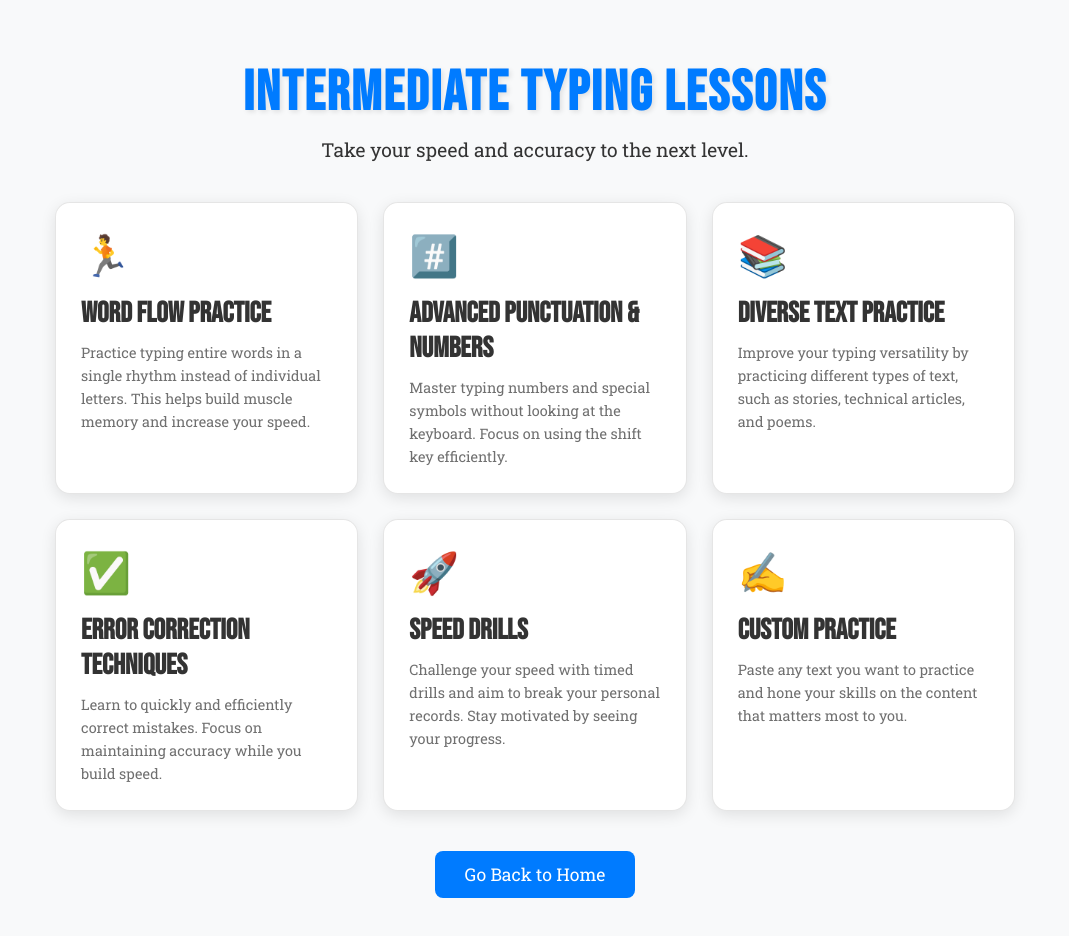
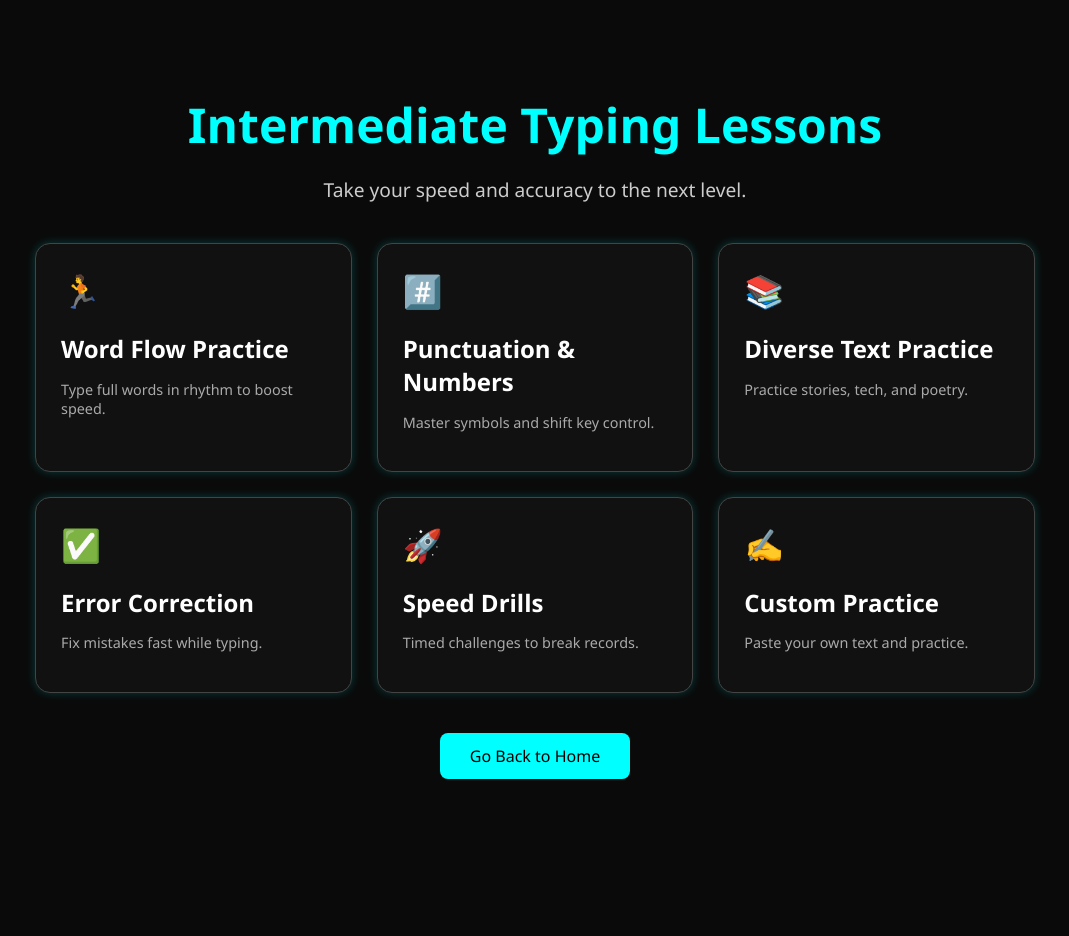
Before and after one commit to ramgopichand42/online-typing-practice, a plain HTML site: page intermediate.html in a window 1280 px wide. Shown: the whole page, without its empty margins (105-1174 px from the left). After the commit the page ends 839 px from the top, so only its background shows below. Drawn offline with Linux system fonts and the light colour scheme.

Commit message:
Update intermediate.html

```diff
--- a/intermediate.html
+++ b/intermediate.html
@@ -1,180 +1,144 @@
 <!DOCTYPE html>
 <html lang="en">
 <head>
-    <meta charset="UTF-8">
-    <meta name="viewport" content="width=device-width, initial-scale=1.0">
-    <title>Intermediate | typer.app</title>
-    <link rel="stylesheet" href="style.css">
-    <link href="https://fonts.googleapis.com/css2?family=Bebas+Neue:wght@400;700&family=Roboto+Slab:wght@400;700&display=swap" rel="stylesheet">
+  <meta charset="UTF-8" />
+  <meta name="viewport" content="width=device-width, initial-scale=1.0"/>
+  <title>Typer App | Neon Mode</title>
   <style>
-        /* General page container and titles */
+    body {
+      margin: 0;
+      font-family: 'Segoe UI', sans-serif;
+      background-color: #0a0a0a;
+      color: #fff;
+      overflow-x: hidden;
+    }
+
     .page-container {
       max-width: 1000px;
       margin: 40px auto;
       padding: 20px;
       text-align: center;
-        }
-
-        /* New: Animation for all content */
-        .page-title, .page-subtitle, .lesson-card, .back-btn {
-            opacity: 0;
-            animation: slide-in 0.8s forwards;
-        }
-
-        /* Animation keyframes for slide-in effect */
-        @keyframes slide-in {
-            from {
-                opacity: 0;
-                transform: translateY(20px);
-            }
-            to {
-                opacity: 1;
-                transform: translateY(0);
-            }
-        }
-
-        /* Animation delays for staggered effect */
-        .page-title {
-            animation-delay: 0.2s;
-        }
-        .page-subtitle {
-            animation-delay: 0.4s;
-        }
-        .lessons-grid .lesson-card:nth-child(1) { animation-delay: 0.6s; }
-        .lessons-grid .lesson-card:nth-child(2) { animation-delay: 0.8s; }
-        .lessons-grid .lesson-card:nth-child(3) { animation-delay: 1.0s; }
-        .lessons-grid .lesson-card:nth-child(4) { animation-delay: 1.2s; }
-        .lessons-grid .lesson-card:nth-child(5) { animation-delay: 1.4s; }
-        .lessons-grid .lesson-card:nth-child(6) { animation-delay: 1.6s; }
-        .back-btn {
-            animation-delay: 1.8s;
+      position: relative;
     }
 
     .page-title {
-            font-family: 'Bebas Neue', sans-serif;
-            font-size: 3.5em;
-            color: var(--color-primary);
+      font-size: 3em;
+      color: #00ffff;
       margin-bottom: 10px;
-            letter-spacing: 2px;
-            text-shadow: 2px 2px 5px rgba(0,0,0,0.1);
+      animation: fadeIn 1s ease forwards;
     }
 
     .page-subtitle {
       font-size: 1.2em;
-            color: var(--text-color);
-            opacity: 0.8;
+      color: #ccc;
       margin-bottom: 40px;
+      animation: fadeIn 1.2s ease forwards;
     }
 
-        /* Grid for lesson cards */
     .lessons-grid {
       display: grid;
       grid-template-columns: repeat(auto-fit, minmax(280px, 1fr));
       gap: 25px;
-            justify-content: center;
     }
 
-        /* Styling for each lesson card */
     .lesson-card {
-            background-color: var(--card-bg);
+      background-color: #111;
       padding: 25px;
       border-radius: 15px;
-            box-shadow: 0 4px 15px rgba(0,0,0,0.1);
+      border: 1px solid #444;
+      box-shadow: 0 0 10px rgba(0,255,255,0.2);
       transition: transform 0.3s, box-shadow 0.3s;
       cursor: pointer;
-            border: 1px solid var(--card-border-color);
       position: relative;
+      text-align: left;
       overflow: hidden;
-            text-align: left;
     }
 
-        /* Dark mode specific shadow */
-        .dark-mode .lesson-card {
-            box-shadow: 0 4px 15px rgba(0,0,0,0.4);
+    .lesson-card:hover {
+      transform: scale(1.03);
+      box-shadow: 0 0 20px rgba(0,255,255,0.6);
     }
 
-        /* Hover animation effects for the cards */
-        .lesson-card:hover {
-            transform: translateY(-5px) scale(1.02);
-            box-shadow: var(--glow-shadow);
-            animation: pulse-glow 2s infinite; /* Added a pulsing glow effect */
+    .card-active {
+      animation: pulseGlow 1s infinite;
     }
 
-        /* Inner glow effect on hover */
-        .lesson-card::after {
-            content: '';
-            position: absolute;
-            top: -50%;
-            left: -50%;
-            width: 200%;
-            height: 200%;
-            background: radial-gradient(circle, rgba(255, 255, 255, 0.1) 0%, transparent 70%);
-            opacity: 0;
-            transition: opacity 0.5s;
-            transform: rotate(45deg);
+    @keyframes pulseGlow {
+      0% { box-shadow: 0 0 10px rgba(0,255,255,0.4); }
+      50% { box-shadow: 0 0 20px rgba(0,255,255,0.8); }
+      100% { box-shadow: 0 0 10px rgba(0,255,255,0.4); }
     }
 
-        .lesson-card:hover::after {
-            opacity: 1;
-            animation: sparkle-sweep 1.5s linear infinite; /* A sweeping sparkle animation */
+    @keyframes fadeIn {
+      from { opacity: 0; transform: translateY(20px); }
+      to { opacity: 1; transform: translateY(0); }
     }
 
-        /* Keyframes for the new animations */
-        @keyframes pulse-glow {
-            0% { box-shadow: 0 0 10px rgba(0, 123, 255, 0.5); }
-            50% { box-shadow: 0 0 20px rgba(0, 123, 255, 0.8); }
-            100% { box-shadow: 0 0 10px rgba(0, 123, 255, 0.5); }
-        }
-
-        @keyframes sparkle-sweep {
-            from { transform: rotate(0deg); }
-            to { transform: rotate(360deg); }
-        }
-
-        /* Icon and text styles */
     .lesson-icon {
-            font-size: 2.5em;
+      font-size: 2em;
       margin-bottom: 15px;
-            color: var(--color-primary);
+      color: #00ffff;
     }
 
     .lesson-title {
-            font-family: 'Bebas Neue', sans-serif;
-            font-size: 1.8em;
+      font-size: 1.5em;
       margin-bottom: 10px;
-            color: var(--text-color);
     }
 
     .lesson-description {
       font-size: 0.9em;
-            line-height: 1.6;
-            color: var(--text-color);
-            opacity: 0.7;
+      color: #aaa;
     }
 
-        /* Back button styling */
     .back-btn {
-            display: inline-block;
       margin-top: 40px;
       padding: 12px 30px;
-            background-color: var(--color-primary);
-            color: white;
+      background-color: #00ffff;
+      color: #000;
       border: none;
       border-radius: 8px;
       cursor: pointer;
-            font-size: 1.1em;
+      font-size: 1em;
       text-decoration: none;
-            transition: background-color 0.3s, transform 0.2s;
+      display: inline-block;
     }
+
     .back-btn:hover {
-            background-color: #0056b3;
+      background-color: #00cccc;
       transform: scale(1.05);
     }
 
-        /* Responsive styles for smaller screens */
+    .particle {
+      position: absolute;
+      width: 6px;
+      height: 6px;
+      background: #00ffff;
+      border-radius: 50%;
+      pointer-events: none;
+      animation: fadeOut 0.6s forwards;
+    }
+
+    @keyframes fadeOut {
+      to {
+        opacity: 0;
+        transform: scale(2);
+      }
+    }
+
+    .fade-out {
+      animation: pageFadeOut 0.5s forwards;
+    }
+
+    @keyframes pageFadeOut {
+      to {
+        opacity: 0;
+        transform: scale(0.95);
+      }
+    }
+
     @media (max-width: 600px) {
       .page-title {
-                font-size: 2.5em;
+        font-size: 2em;
       }
       .lessons-grid {
         grid-template-columns: 1fr;
@@ -183,54 +147,85 @@
   </style>
 </head>
 <body>
-    <div class="page-container">
+  <div class="page-container" id="page">
     <h1 class="page-title">Intermediate Typing Lessons</h1>
     <p class="page-subtitle">Take your speed and accuracy to the next level.</p>
 
     <div class="lessons-grid">
-
-            <div class="lesson-card">
+      <div class="lesson-card" data-link="word-flow.html">
         <div class="lesson-icon">🏃</div>
         <h2 class="lesson-title">Word Flow Practice</h2>
-                <p class="lesson-description">Practice typing entire words in a single rhythm instead of individual letters. This helps build muscle memory and increase your speed.</p>
+        <p class="lesson-description">Type full words in rhythm to boost speed.</p>
       </div>
 
-            <div class="lesson-card">
+      <div class="lesson-card" data-link="punctuation.html">
         <div class="lesson-icon">#️⃣</div>
-                <h2 class="lesson-title">Advanced Punctuation & Numbers</h2>
-                <p class="lesson-description">Master typing numbers and special symbols without looking at the keyboard. Focus on using the shift key efficiently.</p>
+        <h2 class="lesson-title">Punctuation & Numbers</h2>
+        <p class="lesson-description">Master symbols and shift key control.</p>
       </div>
 
-            <div class="lesson-card">
+      <div class="lesson-card" data-link="diverse-text.html">
         <div class="lesson-icon">📚</div>
         <h2 class="lesson-title">Diverse Text Practice</h2>
-                <p class="lesson-description">Improve your typing versatility by practicing different types of text, such as stories, technical articles, and poems.</p>
+        <p class="lesson-description">Practice stories, tech, and poetry.</p>
       </div>
 
-            <div class="lesson-card">
+      <div class="lesson-card" data-link="error-correction.html">
         <div class="lesson-icon">✅</div>
-                <h2 class="lesson-title">Error Correction Techniques</h2>
-                <p class="lesson-description">Learn to quickly and efficiently correct mistakes. Focus on maintaining accuracy while you build speed.</p>
+        <h2 class="lesson-title">Error Correction</h2>
+        <p class="lesson-description">Fix mistakes fast while typing.</p>
       </div>
 
-            <div class="lesson-card">
+      <div class="lesson-card" data-link="speed-drills.html">
         <div class="lesson-icon">🚀</div>
         <h2 class="lesson-title">Speed Drills</h2>
-                <p class="lesson-description">Challenge your speed with timed drills and aim to break your personal records. Stay motivated by seeing your progress.</p>
+        <p class="lesson-description">Timed challenges to break records.</p>
       </div>
 
-            <div class="lesson-card">
+      <div class="lesson-card" data-link="custom-practice.html">
         <div class="lesson-icon">✍️</div>
         <h2 class="lesson-title">Custom Practice</h2>
-                <p class="lesson-description">Paste any text you want to practice and hone your skills on the content that matters most to you.</p>
+        <p class="lesson-description">Paste your own text and practice.</p>
       </div>
     </div>
 
     <a href="index.html" class="back-btn">Go Back to Home</a>
   </div>
 
+  <!-- Sound effect -->
+  <audio id="clickSound" src="https://www.soundjay.com/buttons/sounds/button-16.mp3" preload="auto"></audio>
+
   <script>
-        document.documentElement.className = localStorage.getItem('darkMode') === 'enabled' ? 'dark-mode' : '';
+    // Particle trail
+    document.addEventListener('mousemove', e => {
+      const particle = document.createElement('div');
+      particle.className = 'particle';
+      particle.style.left = `${e.pageX}px`;
+      particle.style.top = `${e.pageY}px`;
+      document.body.appendChild(particle);
+      setTimeout(() => particle.remove(), 600);
+    });
+
+    // Card click effects
+    document.querySelectorAll('.lesson-card').forEach(card => {
+      card.addEventListener('mousedown', () => {
+        card.classList.add('card-active');
+      });
+      card.addEventListener('mouseup', () => {
+        card.classList.remove('card-active');
+      });
+      card.addEventListener('mouseleave', () => {
+        card.classList.remove('card-active');
+      });
+
+      card.addEventListener('click', () => {
+        document.getElementById('clickSound').play();
+        document.getElementById('page').classList.add('fade-out');
+        setTimeout(() => {
+          window.location.href = card.getAttribute('data-link');
+        }, 500);
+      });
+    });
   </script>
 </body>
 </html>
```
Lines whose indentation alone changed are shown as unchanged.
